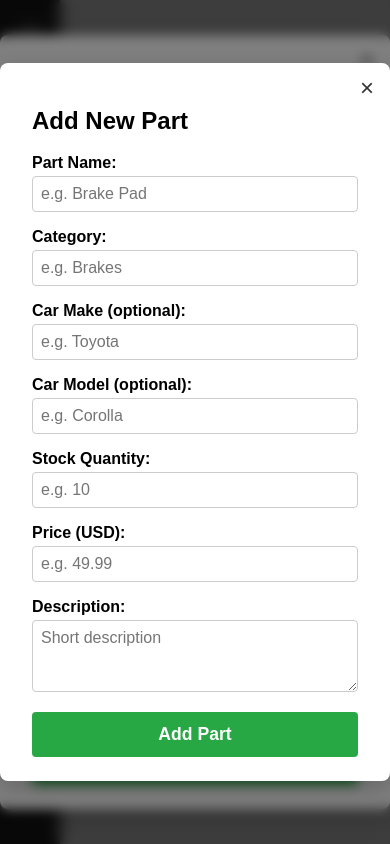
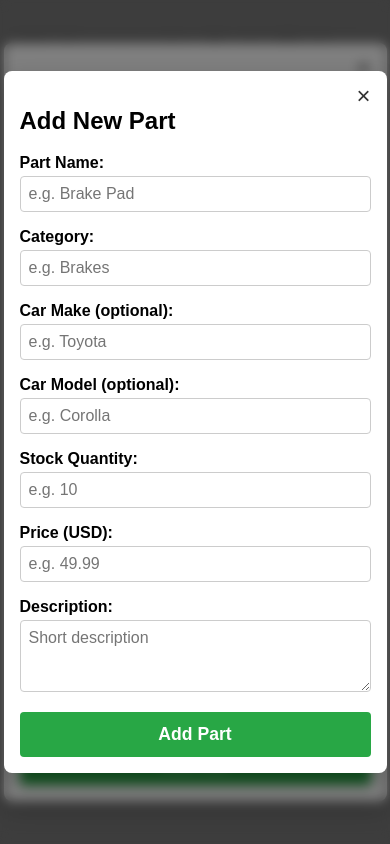
Before and after one commit to Cualabeer/AutoCat-backend, a plain HTML site: page index.html in a window 390 px wide. Drawn offline with Linux system fonts and the light colour scheme.

Commit message:
Update styles.css

```diff
--- a/styles.css
+++ b/styles.css
@@ -1,4 +1,4 @@
-/* Basic reset and fonts */
+/* Reset & base */
 body, html {
   margin: 0; padding: 0;
   font-family: Arial, sans-serif;
@@ -20,6 +20,7 @@ body, html {
   flex-direction: column;
   transition: width 0.3s ease;
   position: relative;
+  outline: none;
 }
 
 /* Collapsed sidebar */
@@ -114,6 +115,7 @@ body, html {
   flex-grow: 1;
   padding: 2rem;
   overflow-y: auto;
+  outline: none;
 }
 
 /* Modal backdrop */
@@ -202,3 +204,45 @@ form button[type="submit"]:hover {
   border-radius: 4px;
   border: 1px solid #ccc;
 }
+
+/* Responsive: smaller screens */
+@media (max-width: 768px) {
+  /* Sidebar becomes overlay */
+  #sidebar {
+    position: fixed;
+    top: 0; left: 0; bottom: 0;
+    height: 100vh;
+    width: 200px;
+    z-index: 10000;
+    transform: translateX(-100%);
+    transition: transform 0.3s ease;
+  }
+  #sidebar.expanded {
+    transform: translateX(0);
+  }
+  #sidebar.collapsed {
+    width: 200px;
+  }
+
+  /* Main content full width & less padding */
+  #mainContent {
+    padding: 1rem;
+  }
+
+  /* Toggle button fixed on top left */
+  #toggleSidebar {
+    position: fixed;
+    top: 10px;
+    left: 10px;
+    z-index: 11000;
+    background: transparent;
+  }
+}
+
+/* Very small screens modal */
+@media (max-width: 400px) {
+  .modalCard {
+    width: 90vw;
+    padding: 1rem;
+  }
+}
```
